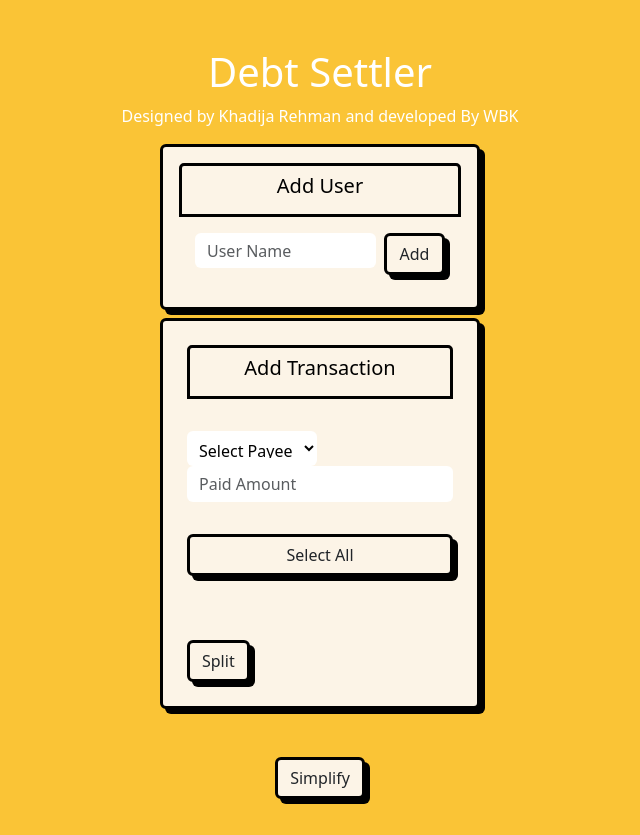
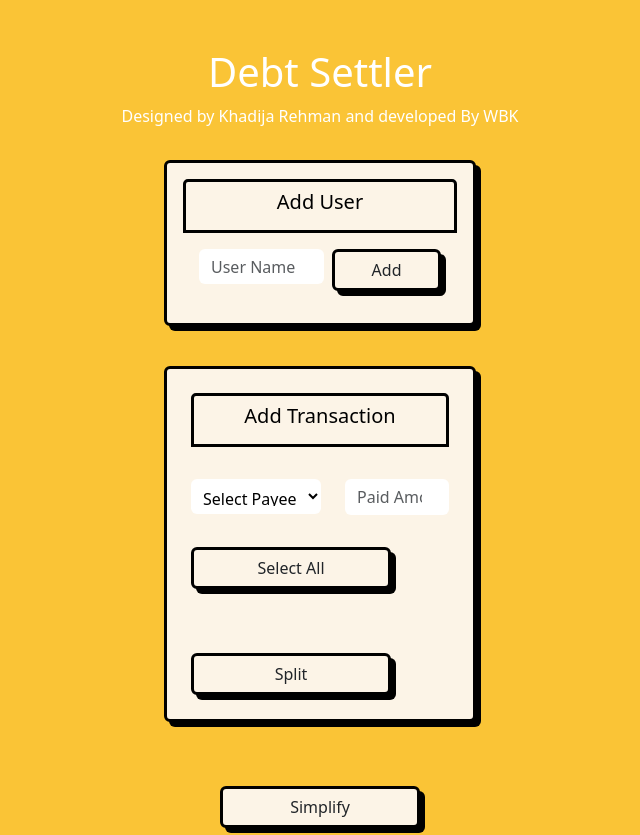
Before and after one commit to waleedbinkhalid74/debt_settler, a React (Vite) app in the folder debt_settler/: page / in a window 1280 px wide. Shown: the top 835 px of the page, without its empty margins (320-960 px from the left). Built offline with nearby package versions, Linux system fonts and the light colour scheme.

Commit message:
Fix rounding bug and make responsive

```diff
--- a/debt_settler/src/App.css
+++ b/debt_settler/src/App.css
@@ -7,15 +7,29 @@
     font-style: public-sans;
 }
 
+@media (min-width: 1024px) {
+    .bg-card {
+        background-color: #FCF4E7 !important;
+        border: 3px solid #000000 !important;
+        box-shadow: 5px 5px 0px #000000 !important;
+        display: inline-block;
+        width: 25% !important;
+        font-style: public-sans;
+    }
+}
+
 .bg-card {
     background-color: #FCF4E7 !important;
     border: 3px solid #000000 !important;
     box-shadow: 5px 5px 0px #000000 !important;
-    display: block;
+    display: inline-block;
     font-style: public-sans;
 }
 
 .bg-cardHeader {
+    white-space: nowrap;
+    overflow: hidden;
+    text-overflow: ellipsis;
     background-color: #FCF4E7 !important;
     border: 3px solid #000000 !important;
     font-style: public-sans;
@@ -35,11 +49,15 @@
 }
 
 .bg-button {
+    white-space: nowrap;
+    overflow: hidden;
+    text-overflow: ellipsis;
     background-color: #FCF4E7 !important;
     border: 3px solid #000000 !important;
     font-style: public-sans;
     box-shadow: 5px 5px 0px #000000 !important;
     font-style: public-sans;
+    width: clamp(200px, 50%, 200px);
 }
 
 .bg-buttonDanger {
--- a/debt_settler/src/App.tsx
+++ b/debt_settler/src/App.tsx
@@ -40,11 +40,11 @@ function App() {
       <AddUser users={users} setUsers={setUsers} />
       <AddTransaction users={users} handleDelete={handleDelete} addTransaction={addTransaction} />
 
-      <div className="flex justify-center w-full bg-base">
+      <div className="flex justify-center bg-base">
         <Settle transactions={transactions} users={users} onSettle={handleSettle} />
       </div>
 
-      <div className="flex flex-row justify-center items-start gap-10 w-full px-5">
+      <div className="flex flex-row justify-center items-start gap-10 px-5">
         <div className="w-1/2 min-w-[350px]">
           <h3 className="text-center text-white text-base">Original Transactions</h3>
           <Graph users={users} transactions={transactions} immediateRender={true} />
--- a/debt_settler/src/components/AddTransaction.tsx
+++ b/debt_settler/src/components/AddTransaction.tsx
@@ -87,12 +87,15 @@ const AddTransaction: React.FC<AddTransactionProps> = ({ users, handleDelete, ad
     };
 
     return (
-        <div className="bg-card container card w-25 p-4 mt-2 text-white">
+        <div className="p-3">
+
+            <div className="bg-card container card p-4 mt-2 text-white">
                 <div className="bg-cardHeader card-header">
                     <h5 className="card-title text-black text-center">Add Transaction</h5>
                 </div>
                 <div className="card-body d-flex"></div>
                 <div className="row">
+                    <div className="col">
                         <div className="text-black">
                             <select
                                 value={selectedPayee}  // Bind to state
@@ -108,6 +111,7 @@ const AddTransaction: React.FC<AddTransactionProps> = ({ users, handleDelete, ad
                             </select>
                         </div>
                     </div>
+                    <div className="col">
                         <input
                             type="number"
                             className="form-control text-black border-0"
@@ -116,8 +120,10 @@ const AddTransaction: React.FC<AddTransactionProps> = ({ users, handleDelete, ad
                             onChange={(e) => setAmount(e.target.value)}
                         />
                         {error && <p style={{ color: "red" }}>{error}</p>}
+                    </div>
+                </div>
                 <div className="card-body d-flex"></div>
-            <label className="btn bg-button w-30">
+                <label className="btn bg-button">
                     <input
                         type="checkbox"
                         className="btn-check"
@@ -130,7 +136,7 @@ const AddTransaction: React.FC<AddTransactionProps> = ({ users, handleDelete, ad
                 {users.map((item) => (
                     <div key={item} className="container">
                         <div className="row">
-                        <div className="col-sm text-black">
+                            <div className="col text-black">
                                 <input
                                     type="checkbox"
                                     checked={involvedUsers.includes(item)}
@@ -139,7 +145,7 @@ const AddTransaction: React.FC<AddTransactionProps> = ({ users, handleDelete, ad
                                 />
                                 <span className="w-32 gap-x-2">{item}</span>
                             </div>
-                        <div className="col-sm">
+                            <div className="col">
                                 <input
                                     type="number"
                                     className="text-black rounded bg-inputFieldsWrapped border-0"
@@ -155,10 +161,10 @@ const AddTransaction: React.FC<AddTransactionProps> = ({ users, handleDelete, ad
                                     value={individualAmount[item] || ""}
                                 />
                             </div>
-                        <div className="col-sm">
+                            <div className="col">
                                 <button
-                                className="btn bg-buttonDanger"  // Changed color to indicate deletion
-                                onClick={() => handleDelete(item)}  // Call the passed delete function
+                                    className="btn bg-buttonDanger" // Changed color to indicate deletion
+                                    onClick={() => handleDelete(item)} // Call the passed delete function
                                 >
                                     Delete
                                 </button>
@@ -175,6 +181,7 @@ const AddTransaction: React.FC<AddTransactionProps> = ({ users, handleDelete, ad
                     </button>
                 </div>
             </div >
+        </div >
     );
 };
 
--- a/debt_settler/src/components/AddUser.tsx
+++ b/debt_settler/src/components/AddUser.tsx
@@ -22,20 +22,20 @@ function AddUser({ users, setUsers }: AddUserProps) {
 
 
   return (
-    <div>
-      <div className="container card w-25 p-3 text-white bg-card">
+    <div className="p-3">
+      <div className="container card p-3 text-white bg-card">
         <div className="card-header bg-cardHeader">
           <h5 className="card-title text-black text-center">Add User</h5>
         </div>
         <div className="card-body d-flex gap-2">
           <input
             type="text"
-            className="form-control bg-inputFields text-black border-0 w-75"
+            className="form-control bg-inputFields text-black border-0"
             placeholder="User Name"
             value={message}
             onChange={(e) => setMessage(e.target.value)}
           />
-          <button className="btn bg-button w-25" onClick={handleAdd}>
+          <button className="btn bg-button" onClick={handleAdd}>
             Add
           </button>
         </div>
--- a/debt_settler/src/components/Graph.tsx
+++ b/debt_settler/src/components/Graph.tsx
@@ -58,7 +58,7 @@ const Graph: React.FC<GraphProps> = ({ users, transactions, immediateRender }) =
 
     return (
         <div>
-            <div className="bg-card rounded" ref={containerRef} style={{ height: 400 }} />
+            <div className="bg-card w-100 rounded" ref={containerRef} style={{ height: 400 }} />
         </div>
     );
 };
--- a/debt_settler/src/utils/optimizer.tsx
+++ b/debt_settler/src/utils/optimizer.tsx
@@ -1,4 +1,8 @@
 import Transaction from "../Types";
+
+function areAlmostEqual(a: number, b: number, epsilon = 1e-4): boolean {
+    return Math.abs(a - b) < epsilon;
+}
 
 function assertRecordsAreEqual(record1: Record<string, number>, record2: Record<string, number>): void {
     const keys1 = Object.keys(record1);
@@ -8,7 +12,7 @@ function assertRecordsAreEqual(record1: Record<string, number>, record2: Record<
         if (!(key in record2)) {
             continue;
         }
-        if (record1[key] !== record2[key]) {
+        if (!areAlmostEqual(record1[key], record2[key])) {
             throw new Error(`Value for key "${key}" does not match: ${record1[key]} !== ${record2[key]}`);
         }
     }
```
Lines whose indentation alone changed are shown as unchanged.
